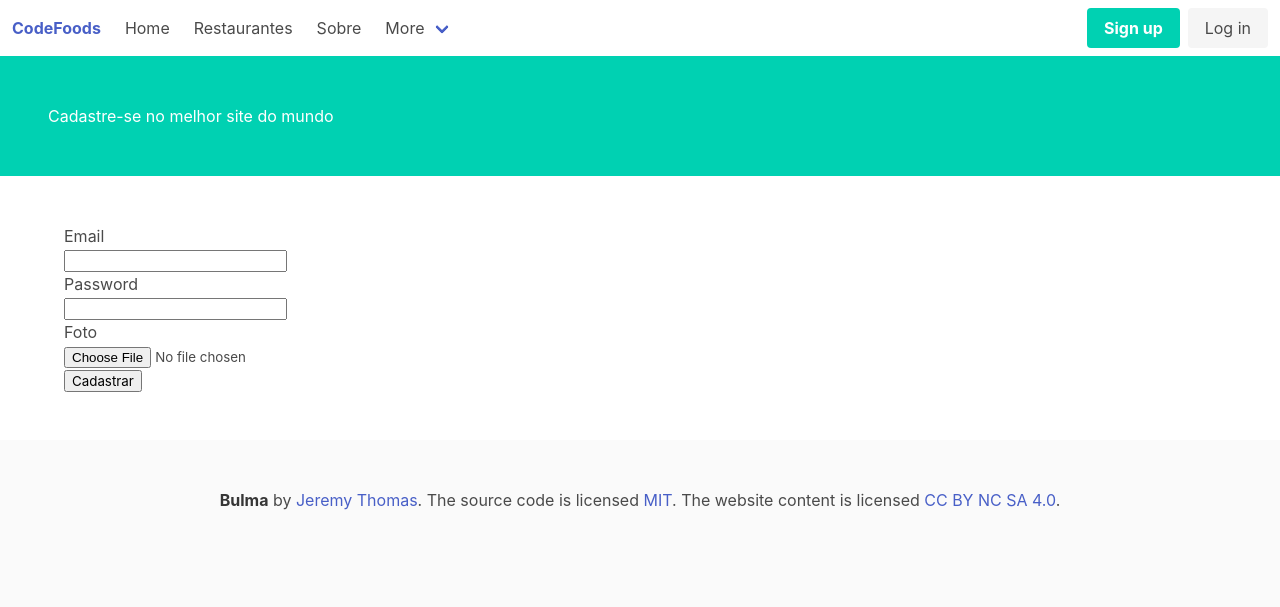
After one commit to Igorcand/Delivery, a Python web app: template delivery/templates/userform.html in a window 1280 px wide. The commit adds this page. Shown: the top 607 px of the page. Run offline with Jinja, Linux system fonts and the light colour scheme; the template is opened without the code that fills it, so the values that code supplies are empty, except form fields; form fields are guessed from the names that the template uses.

```diff
--- a/delivery/templates/base.html
+++ b/delivery/templates/base.html
@@ -67,7 +67,7 @@
           <div class="navbar-end">
             <div class="navbar-item">
               <div class="buttons">
-                <a class="button is-primary">
+                <a class="button is-primary" href="{{url_for('site.signup')}}">
                   <strong>Sign up</strong>
                 </a>
                 <a class="button is-light">
--- /dev/null
+++ b/delivery/templates/userform.html
@@ -0,0 +1,27 @@
+{% extends "base.html" %}
+
+{% block top %}
+<section class="hero is-primary">
+    <div class="hero-body">
+        <h1>Cadastre-se no melhor site do mundo</h1>
+    </div>
+  </section>
+{% endblock top%}
+
+{% block main%}
+
+<form class='user-form' action="{{url_for('site.signup')}}" method="post" enctype="multipart/form-data">
+    {{form.csrf_token}}
+
+    {{form.email.label}}<br>
+    {{form.email(size=20)}}<br>
+
+    {{form.password.label}}<br>
+    {{form.password(size=20)}}<br>
+
+    {{form.foto.label}}<br>
+    {{form.foto}}<br>
+
+    <input type="submit" value="Cadastrar">
+</form>
+{% endblock main%}
```
